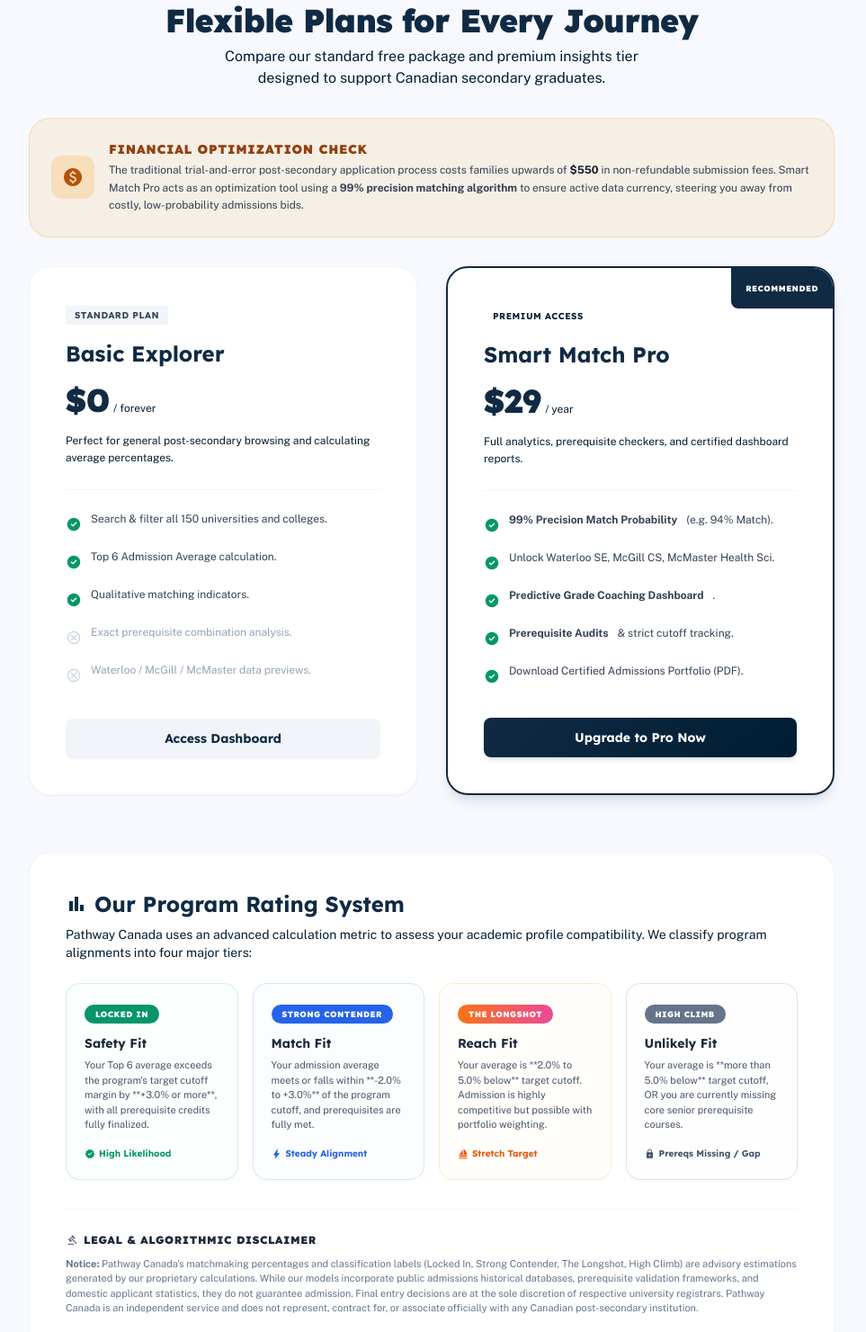
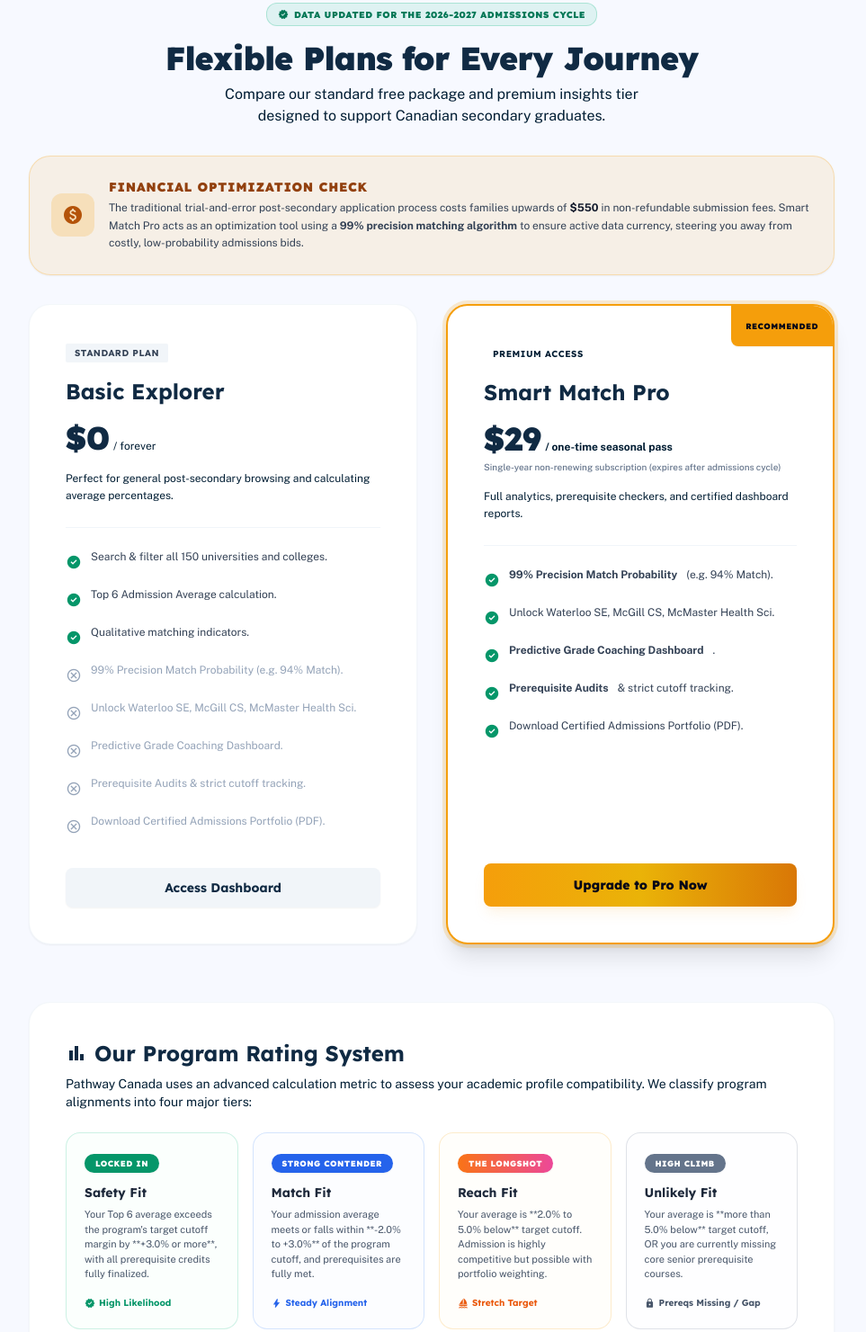
Before and after one commit to rleasa-debug/pathwayscanada-clean, a website built with Vite: page pricing.html in a window 1280 px wide. Shown: the part 93-1574 px from the top of the page at 90% size, without its empty margins (160-1123 px from the left). Built offline with nearby package versions, Linux system fonts and the light colour scheme.

Commit message:
style: optimize pricing page with parallel features, standalone badge, manual billing notice, and containerized disclaimers

```diff
--- a/pricing.html
+++ b/pricing.html
@@ -74,6 +74,9 @@
 <main class="flex-grow flex items-center justify-center pt-24 pb-12 px-6">
     <div class="max-w-4xl w-full flex flex-col gap-8">
         <div class="text-center">
+            <div class="inline-flex items-center gap-1.5 bg-emerald-500/10 text-emerald-700 border border-emerald-500/25 px-3 py-1 rounded-full text-[10px] font-black uppercase tracking-wider mb-4 font-lexend">
+                <span class="material-symbols-outlined text-xs" style="font-variation-settings: 'FILL' 1;">verified</span> Data Updated for the 2026-2027 Admissions Cycle
+            </div>
             <h1 class="text-4xl font-headline font-black text-primary mb-2 tracking-tight">Flexible Plans for Every Journey</h1>
             <p class="text-on-surface-variant max-w-lg mx-auto text-sm md:text-base">Compare our standard free package and premium insights tier designed to support Canadian secondary graduates.</p>
         </div>
@@ -119,12 +122,24 @@
                             Qualitative matching indicators.
                         </li>
                         <li class="flex items-start gap-2.5 text-slate-400">
-                            <span class="material-symbols-outlined text-slate-300 text-lg">cancel</span>
-                            Exact prerequisite combination analysis.
+                            <span class="material-symbols-outlined text-slate-350 text-lg">cancel</span>
+                            99% Precision Match Probability (e.g. 94% Match).
                         </li>
                         <li class="flex items-start gap-2.5 text-slate-400">
-                            <span class="material-symbols-outlined text-slate-300 text-lg">cancel</span>
-                            Waterloo / McGill / McMaster data previews.
+                            <span class="material-symbols-outlined text-slate-350 text-lg">cancel</span>
+                            Unlock Waterloo SE, McGill CS, McMaster Health Sci.
+                        </li>
+                        <li class="flex items-start gap-2.5 text-slate-400">
+                            <span class="material-symbols-outlined text-slate-350 text-lg">cancel</span>
+                            Predictive Grade Coaching Dashboard.
+                        </li>
+                        <li class="flex items-start gap-2.5 text-slate-400">
+                            <span class="material-symbols-outlined text-slate-350 text-lg">cancel</span>
+                            Prerequisite Audits & strict cutoff tracking.
+                        </li>
+                        <li class="flex items-start gap-2.5 text-slate-400">
+                            <span class="material-symbols-outlined text-slate-350 text-lg">cancel</span>
+                            Download Certified Admissions Portfolio (PDF).
                         </li>
                     </ul>
                 </div>
@@ -135,8 +150,8 @@
             </div>
 
             <!-- Pro Card -->
-            <div class="bg-white rounded-3xl p-8 md:p-10 border-2 border-primary flex flex-col justify-between shadow-lg relative overflow-hidden">
-                <div class="absolute top-0 right-0 p-4 bg-primary text-white text-[9px] font-black uppercase tracking-wider rounded-bl-xl font-lexend">
+            <div class="bg-white rounded-3xl p-8 md:p-10 border-2 border-amber-500 ring-4 ring-amber-500/20 flex flex-col justify-between shadow-xl relative overflow-hidden">
+                <div class="absolute top-0 right-0 p-4 bg-amber-500 text-slate-950 text-[9px] font-black uppercase tracking-wider rounded-bl-xl font-lexend shadow-sm">
                     Recommended
                 </div>
                 <div>
@@ -144,7 +159,8 @@
                     <h3 class="text-2xl font-headline font-bold text-primary mt-4">Smart Match Pro</h3>
                     <div class="my-4">
                         <span class="text-4xl font-black text-primary font-lexend">$29</span>
-                        <span class="text-xs text-on-surface-variant">/ year</span>
+                        <span class="text-xs text-on-surface-variant font-bold">/ one-time seasonal pass</span>
+                        <span class="block text-[10px] text-slate-500 font-medium mt-1">Single-year non-renewing subscription (expires after admissions cycle)</span>
                     </div>
                     <p class="text-xs text-on-surface-variant mb-6 font-body leading-relaxed">Full analytics, prerequisite checkers, and certified dashboard reports.</p>
 
@@ -174,7 +190,7 @@
                     </ul>
                 </div>
 
-                <a href="student-dashboard.html?payment=success" class="block w-full text-center py-3 litho-gradient text-white rounded-xl font-headline font-bold text-sm hover:opacity-90 transition-all hover:scale-[1.01] active:scale-95 shadow-md">
+                <a href="student-dashboard.html?payment=success" class="block w-full text-center py-3.5 bg-gradient-to-r from-amber-500 via-yellow-500 to-amber-600 text-slate-950 rounded-xl font-headline font-extrabold text-sm hover:opacity-95 transition-all hover:scale-[1.01] active:scale-95 shadow-lg shadow-amber-500/10">
                     Upgrade to Pro Now
                 </a>
             </div>
@@ -254,12 +270,12 @@
             </div>
 
             <!-- Disclaimer -->
-            <div class="border-t border-slate-100 pt-6 text-left">
-                <h4 class="text-xs font-black text-slate-800 uppercase tracking-wider mb-2 flex items-center gap-1.5">
+            <div class="bg-slate-50/80 dark:bg-slate-900/40 p-6 rounded-2xl border border-slate-200/50 dark:border-slate-800 text-left mt-8">
+                <h4 class="text-xs font-black text-slate-800 uppercase tracking-wider mb-2.5 flex items-center gap-1.5 font-lexend">
                     <span class="material-symbols-outlined text-sm text-slate-600">gavel</span>
                     Legal & Algorithmic Disclaimer
                 </h4>
-                <p class="text-[11px] text-slate-500 leading-normal">
+                <p class="text-[10px] text-slate-500 leading-relaxed font-body">
                     <strong>Notice:</strong> Pathway Canada's matchmaking percentages and classification labels (Locked In, Strong Contender, The Longshot, High Climb) are advisory estimations generated by our proprietary calculations. While our models incorporate public admissions historical databases, prerequisite validation frameworks, and domestic applicant statistics, they do not guarantee admission. Final entry decisions are at the sole discretion of respective university registrars. Pathway Canada is an independent service and does not represent, contract for, or associate officially with any Canadian post-secondary institution.
                 </p>
             </div>
```
